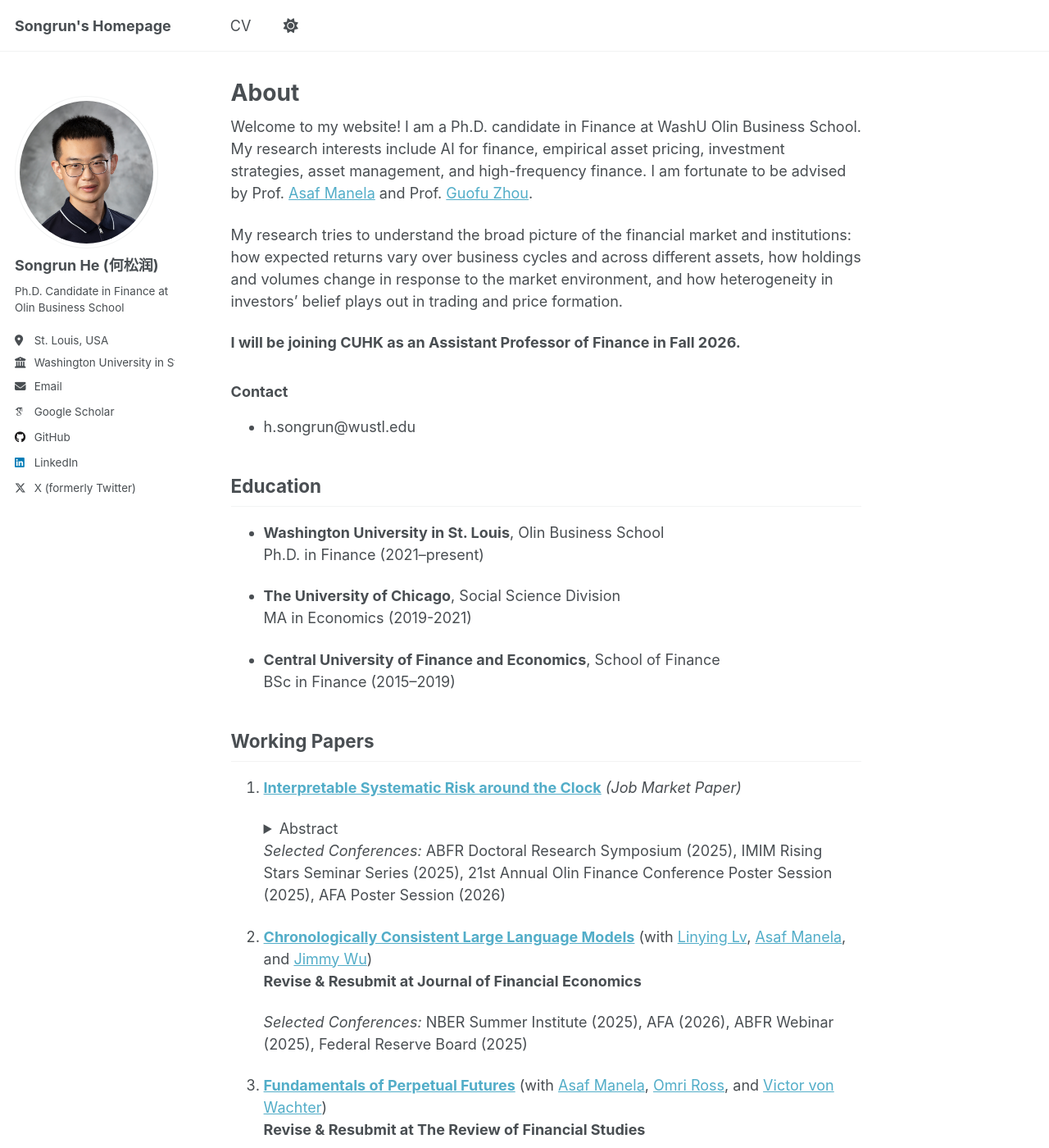
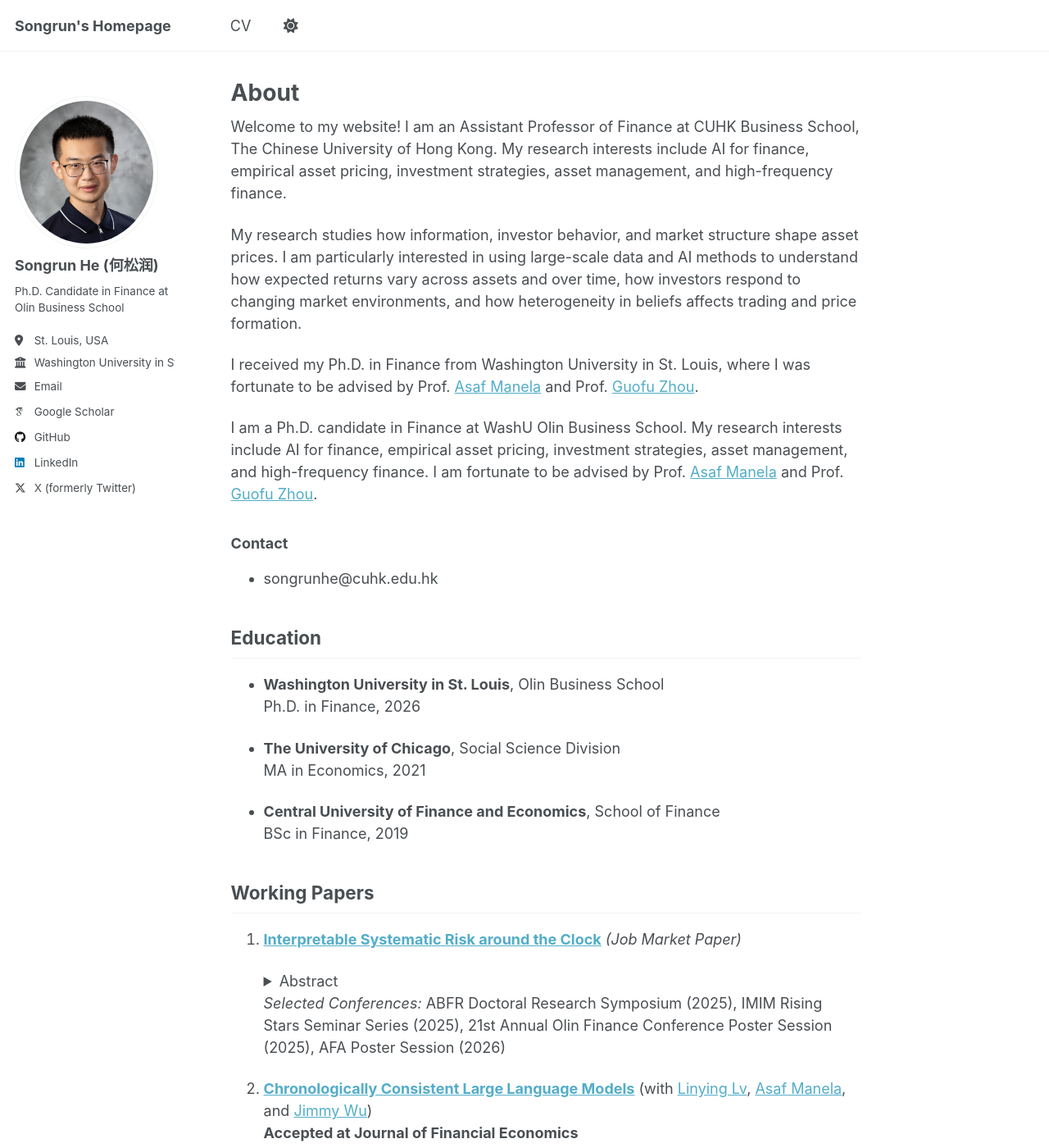
Before and after one commit to hesongrun/hesongrun.github.io, a Jekyll site: the page built from _pages/about.md, in a window 1280 px wide and 1400 px high. Shown: the whole window at 82% size. Built offline with Jekyll 4.4.1, drawn with Linux system fonts in a browser that asks for light colours; some web fonts are replaced; some of the changed text lies outside the part shown.

Commit message:
Revise personal information and research description
Updated professional title and research focus. Revised education details and updated contact information.

```diff
--- a/_pages/about.md
+++ b/_pages/about.md
@@ -8,24 +8,27 @@ redirect_from:
   - /about.html
 ---
 
-Welcome to my website! I am a Ph.D. candidate in Finance at WashU Olin Business School. My research interests include AI for finance, empirical asset pricing, investment strategies, asset management, and high-frequency finance. I am fortunate to be advised by Prof. [Asaf Manela](https://asafmanela.github.io/) and Prof. [Guofu Zhou](https://apps.olin.wustl.edu/faculty/zhou/).
+Welcome to my website! I am an Assistant Professor of Finance at CUHK Business School, The Chinese University of Hong Kong. My research interests include AI for finance, empirical asset pricing, investment strategies, asset management, and high-frequency finance.
 
-My research tries to understand the broad picture of the financial market and institutions: how expected returns vary over business cycles and across different assets, how holdings and volumes change in response to the market environment, and how heterogeneity in investors' belief plays out in trading and price formation.
+My research studies how information, investor behavior, and market structure shape asset prices. I am particularly interested in using large-scale data and AI methods to understand how expected returns vary across assets and over time, how investors respond to changing market environments, and how heterogeneity in beliefs affects trading and price formation.
 
-**I will be joining CUHK as an Assistant Professor of Finance in Fall 2026.**
+I received my Ph.D. in Finance from Washington University in St. Louis, where I was fortunate to be advised by Prof. [Asaf Manela](https://asafmanela.github.io/) and Prof. [Guofu Zhou](https://apps.olin.wustl.edu/faculty/zhou/).
+
+I am a Ph.D. candidate in Finance at WashU Olin Business School. My research interests include AI for finance, empirical asset pricing, investment strategies, asset management, and high-frequency finance. I am fortunate to be advised by Prof. [Asaf Manela](https://asafmanela.github.io/) and Prof. [Guofu Zhou](https://guofuzhou.github.io/).
+
 
 ### Contact
-- h.songrun@wustl.edu
+- songrunhe@cuhk.edu.hk
 
 ## Education
 - **Washington University in St. Louis**, Olin Business School
-  Ph.D. in Finance (2021–present)
+  Ph.D. in Finance, 2026
 
 - **The University of Chicago**, Social Science Division
-  MA in Economics (2019-2021)
+  MA in Economics, 2021
 
 - **Central University of Finance and Economics**, School of Finance
-  BSc in Finance (2015–2019)
+  BSc in Finance, 2019
 
 ## Working Papers
 1. [**Interpretable Systematic Risk around the Clock**](https://papers.ssrn.com/sol3/papers.cfm?abstract_id=6579418) *(Job Market Paper)*
@@ -40,7 +43,7 @@ My research tries to understand the broad picture of the financial market and in
    *Selected Conferences:* ABFR Doctoral Research Symposium (2025), IMIM Rising Stars Seminar Series (2025), 21st Annual Olin Finance Conference Poster Session (2025), AFA Poster Session (2026)
 
 3. [**Chronologically Consistent Large Language Models**](https://papers.ssrn.com/sol3/papers.cfm?abstract_id=5159615) (with [Linying Lv](https://www.linyinglv.com/), [Asaf Manela](https://asafmanela.github.io/), and [Jimmy Wu](https://sites.wustl.edu/jimmywu/))\
-   **Revise & Resubmit at Journal of Financial Economics**
+   **Accepted at Journal of Financial Economics**
 
    *Selected Conferences:* NBER Summer Institute (2025), AFA (2026), ABFR Webinar (2025), Federal Reserve Board (2025)
 
```
Also changed, not shown: other parts of _pages/about.md (+0 -1 lines).
